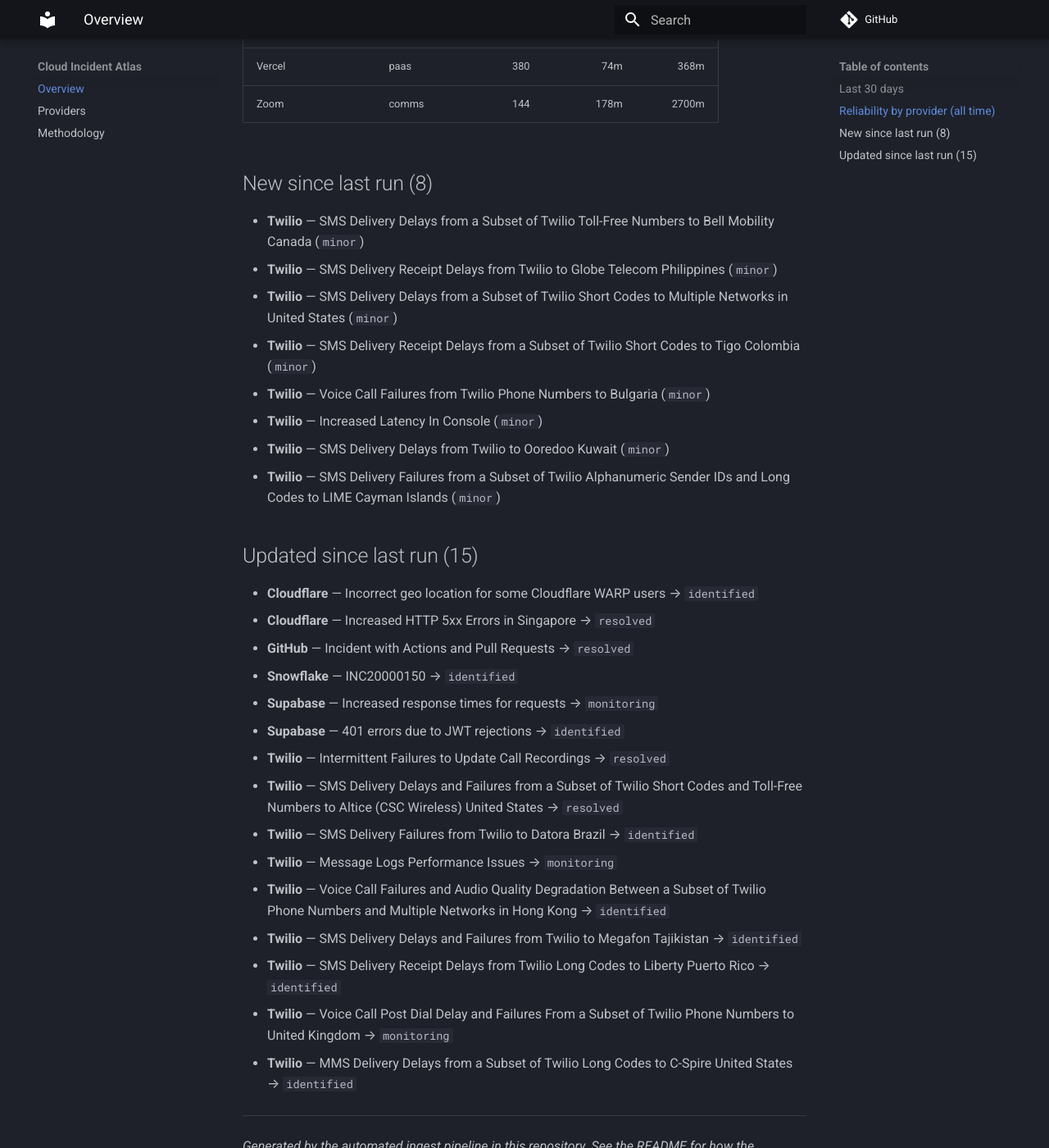
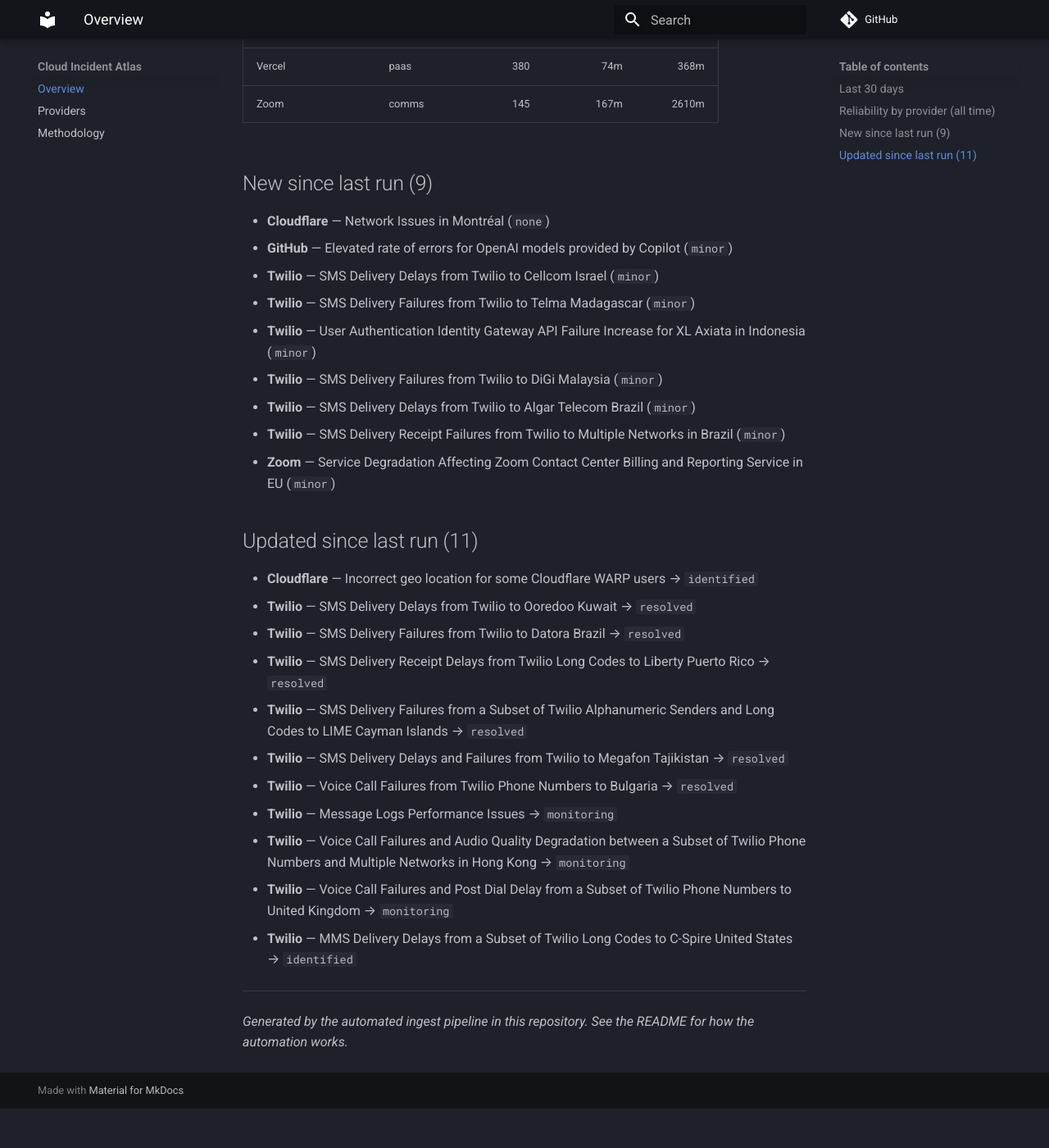
Before and after one commit to ayushgupta07xx/cloud-incident-atlas, an MkDocs documentation site: the page built from docs/index.md, in a window 1280 px wide and 1400 px high, scrolled down 1434 px. Shown: the whole window at 82% size. Built offline with MkDocs 1.6.1 and Material for MkDocs 9.7.7, drawn with Linux system fonts in a browser that asks for light colours; comment, search, counter and statistics services are not loaded; after the commit the page ends 2786 px from its top, so only the background shows below that; some of the changed text lies outside the part shown.

Commit message:
docs: refresh digest and charts
Regenerated from the corpus by the ingest pipeline.

Run: https://github.com/ayushgupta07xx/cloud-incident-atlas/actions/runs/33384714931

Co-authored-by: github-actions[bot] <41898282+github-actions[bot]@users.noreply.github.com>

```diff
--- a/docs/index.md
+++ b/docs/index.md
@@ -32,37 +32,34 @@
 | Sentry | observability | 334 | 85m | 361m |
 | Snowflake | data | 194 | 118m | 597m |
 | Supabase | paas | 392 | 154m | 900m |
-| Twilio | comms | 10842 | 270m | 1074m |
+| Twilio | comms | 10848 | 270m | 1080m |
 | Vercel | paas | 380 | 74m | 368m |
-| Zoom | comms | 144 | 178m | 2700m |
+| Zoom | comms | 145 | 167m | 2610m |
 
-## New since last run (8)
+## New since last run (9)
 
-- **Twilio** — SMS Delivery Delays from a Subset of Twilio Toll-Free Numbers to Bell Mobility Canada (`minor`)
-- **Twilio** — SMS Delivery Receipt Delays from Twilio to Globe Telecom Philippines (`minor`)
-- **Twilio** — SMS Delivery Delays from a Subset of Twilio Short Codes to Multiple Networks in United States (`minor`)
-- **Twilio** — SMS Delivery Receipt Delays from a Subset of Twilio Short Codes to Tigo Colombia (`minor`)
-- **Twilio** — Voice Call Failures from Twilio Phone Numbers to Bulgaria (`minor`)
-- **Twilio** — Increased Latency In Console (`minor`)
-- **Twilio** — SMS Delivery Delays from Twilio to Ooredoo Kuwait (`minor`)
-- **Twilio** — SMS Delivery Failures from a Subset of Twilio Alphanumeric Sender IDs and Long Codes to LIME Cayman Islands (`minor`)
+- **Cloudflare** — Network Issues in Montréal (`none`)
+- **GitHub** — Elevated rate of errors for OpenAI models provided by Copilot (`minor`)
+- **Twilio** — SMS Delivery Delays from Twilio to Cellcom Israel (`minor`)
+- **Twilio** — SMS Delivery Failures from Twilio to Telma Madagascar (`minor`)
+- **Twilio** — User Authentication Identity Gateway API Failure Increase for XL Axiata in Indonesia (`minor`)
+- **Twilio** — SMS Delivery Failures from Twilio to DiGi Malaysia (`minor`)
+- **Twilio** — SMS Delivery Delays from Twilio to Algar Telecom Brazil (`minor`)
+- **Twilio** — SMS Delivery Receipt Failures from Twilio to Multiple Networks in Brazil (`minor`)
+- **Zoom** — Service Degradation Affecting Zoom Contact Center Billing and Reporting Service in EU (`minor`)
 
-## Updated since last run (15)
+## Updated since last run (11)
 
 - **Cloudflare** — Incorrect geo location for some Cloudflare WARP users → `identified`
-- **Cloudflare** — Increased HTTP 5xx Errors in Singapore → `resolved`
-- **GitHub** — Incident with Actions and Pull Requests → `resolved`
-- **Snowflake** — INC20000150 → `identified`
-- **Supabase** — Increased response times for requests → `monitoring`
-- **Supabase** — 401 errors due to JWT rejections → `identified`
-- **Twilio** — Intermittent Failures to Update Call Recordings → `resolved`
-- **Twilio** — SMS Delivery Delays and Failures from a Subset of Twilio Short Codes and Toll-Free Numbers to Altice (CSC Wireless) United States → `resolved`
-- **Twilio** — SMS Delivery Failures from Twilio to Datora Brazil → `identified`
+- **Twilio** — SMS Delivery Delays from Twilio to Ooredoo Kuwait → `resolved`
+- **Twilio** — SMS Delivery Failures from Twilio to Datora Brazil → `resolved`
+- **Twilio** — SMS Delivery Receipt Delays from Twilio Long Codes to Liberty Puerto Rico → `resolved`
+- **Twilio** — SMS Delivery Failures from a Subset of Twilio Alphanumeric Senders and Long Codes to LIME Cayman Islands → `resolved`
+- **Twilio** — SMS Delivery Delays and Failures from Twilio to Megafon Tajikistan → `resolved`
+- **Twilio** — Voice Call Failures from Twilio Phone Numbers to Bulgaria → `resolved`
 - **Twilio** — Message Logs Performance Issues → `monitoring`
-- **Twilio** — Voice Call Failures and Audio Quality Degradation Between a Subset of Twilio Phone Numbers and Multiple Networks in Hong Kong → `identified`
-- **Twilio** — SMS Delivery Delays and Failures from Twilio to Megafon Tajikistan → `identified`
-- **Twilio** — SMS Delivery Receipt Delays from Twilio Long Codes to Liberty Puerto Rico → `identified`
-- **Twilio** — Voice Call Post Dial Delay and Failures From a Subset of Twilio Phone Numbers to United Kingdom → `monitoring`
+- **Twilio** — Voice Call Failures and Audio Quality Degradation between a Subset of Twilio Phone Numbers and Multiple Networks in Hong Kong → `monitoring`
+- **Twilio** — Voice Call Failures and Post Dial Delay from a Subset of Twilio Phone Numbers to United Kingdom → `monitoring`
 - **Twilio** — MMS Delivery Delays from a Subset of Twilio Long Codes to C-Spire United States → `identified`
 
 ---
```
Also changed, not shown: other parts of docs/index.md (+5 -5 lines), README.md (+3 -8 lines), docs/providers.md (+7 -7 lines), docs/img/mttr.svg, docs/img/timeline.svg.
